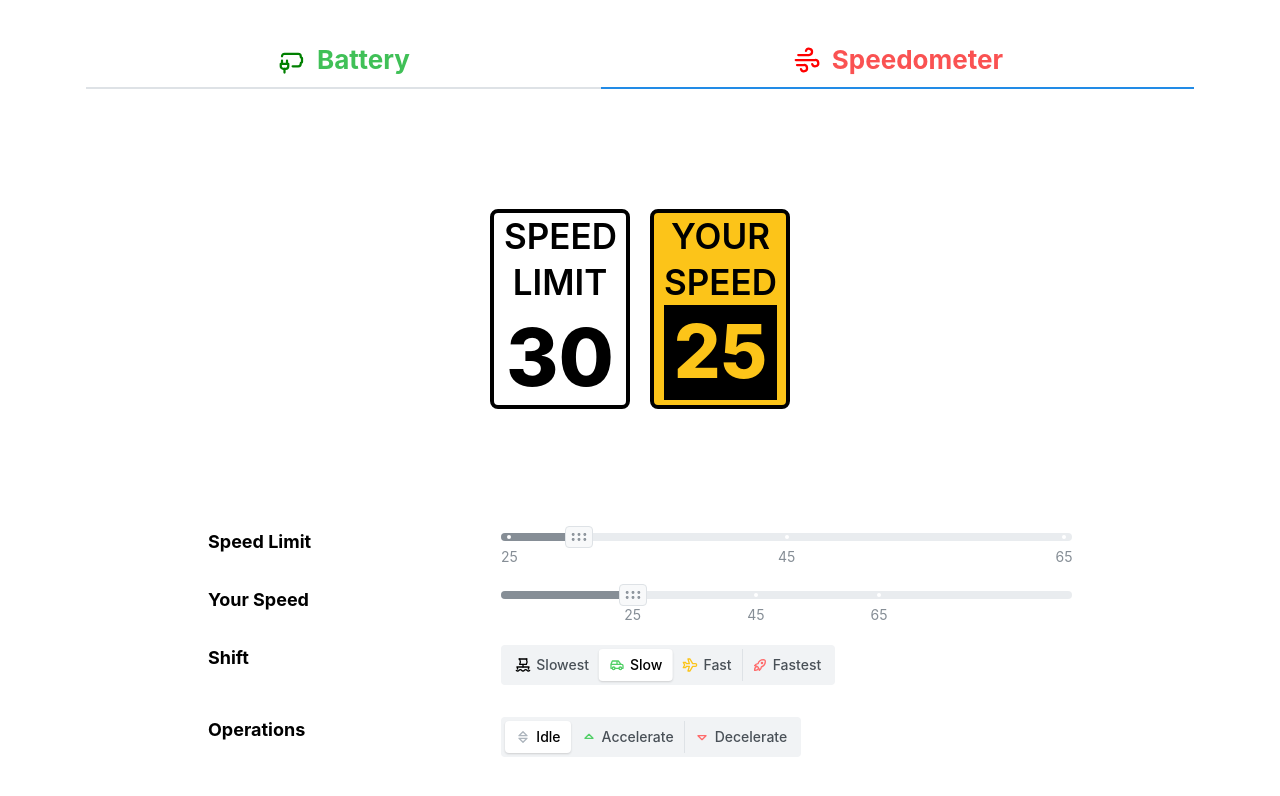
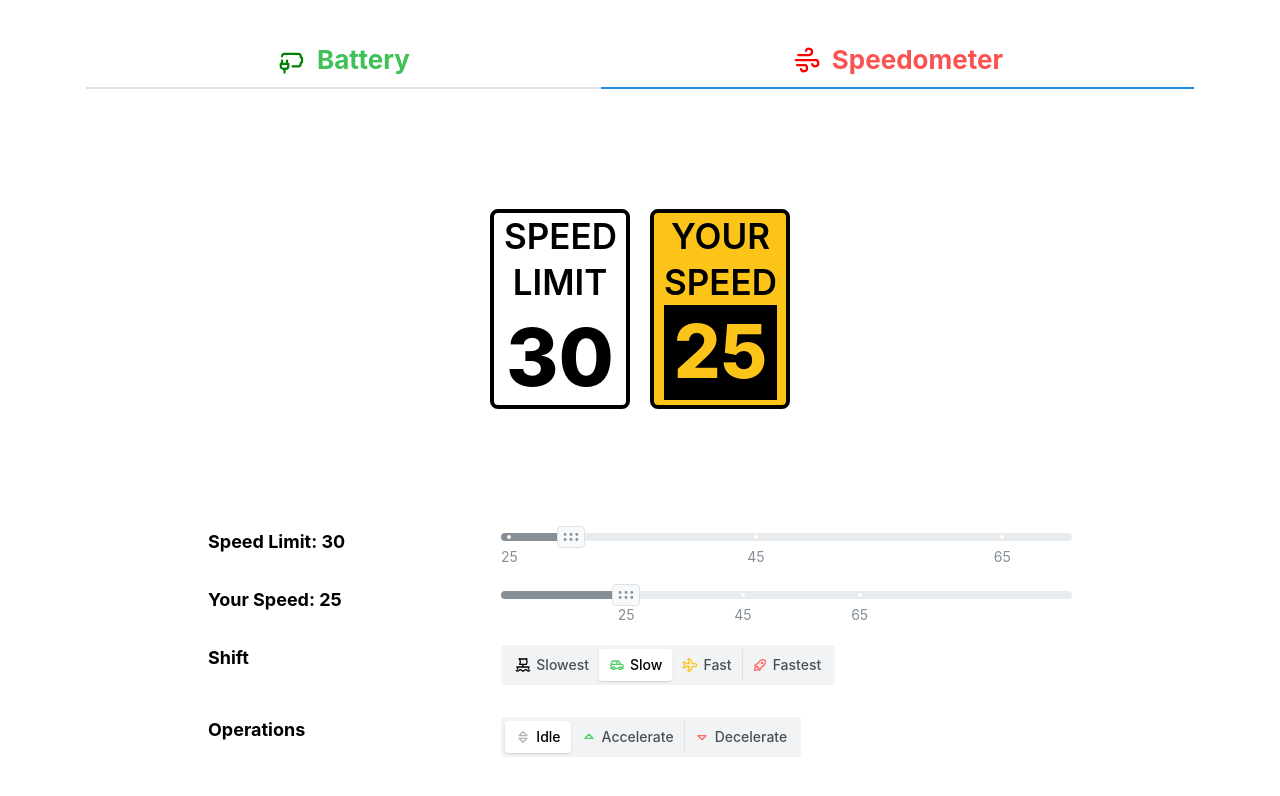
Before and after one commit to tuliren/battery, a Next.js app: page / in a window 1280 px wide. Both pictures are taken after a click on the tab "Speedometer". Shown: the top 796 px of the page. Built offline with nearby package versions, Linux system fonts and the light colour scheme.

Commit message:
Show speed and speed limit

```diff
--- a/src/speedometer/Speedometer.tsx
+++ b/src/speedometer/Speedometer.tsx
@@ -18,8 +18,6 @@ import {
   IconPlane,
   IconRocket,
   IconSailboat2,
-  IconTrendingDown,
-  IconTrendingUp,
 } from '@tabler/icons-react';
 import { FC, useEffect, useState } from 'react';
 
@@ -31,7 +29,7 @@ import styles from './Speedometer.module.css';
 interface SpeedometerProps {}
 
 const minSpeedLimit = 25;
-const maxSpeedLimit = 65;
+const maxSpeedLimit = 70;
 
 const slowDeltaThreshold = 15;
 const fastDeltaThreshold = 10;
@@ -217,7 +215,7 @@ const Speedometer: FC<SpeedometerProps> = ({}) => {
         <Stack gap="xl">
           <Grid>
             <Grid.Col span={4}>
-              <Title order={4}>Speed Limit</Title>
+              <Title order={4}>Speed Limit: {speedLimit}</Title>
             </Grid.Col>
             <Grid.Col span={8}>
               <NumberSlider
@@ -237,7 +235,7 @@ const Speedometer: FC<SpeedometerProps> = ({}) => {
 
           <Grid>
             <Grid.Col span={4}>
-              <Title order={4}>Your Speed</Title>
+              <Title order={4}>Your Speed: {speed}</Title>
             </Grid.Col>
             <Grid.Col span={8}>
               <NumberSlider
```
